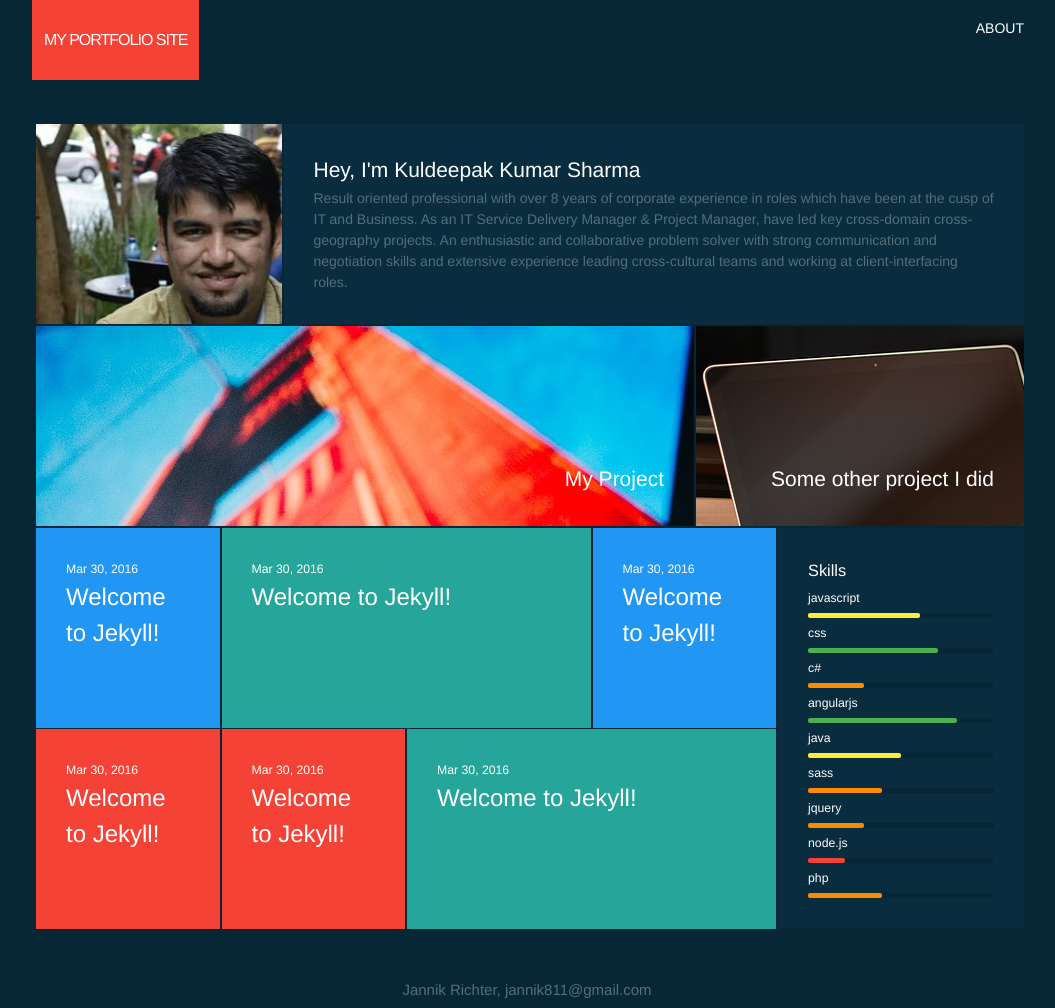
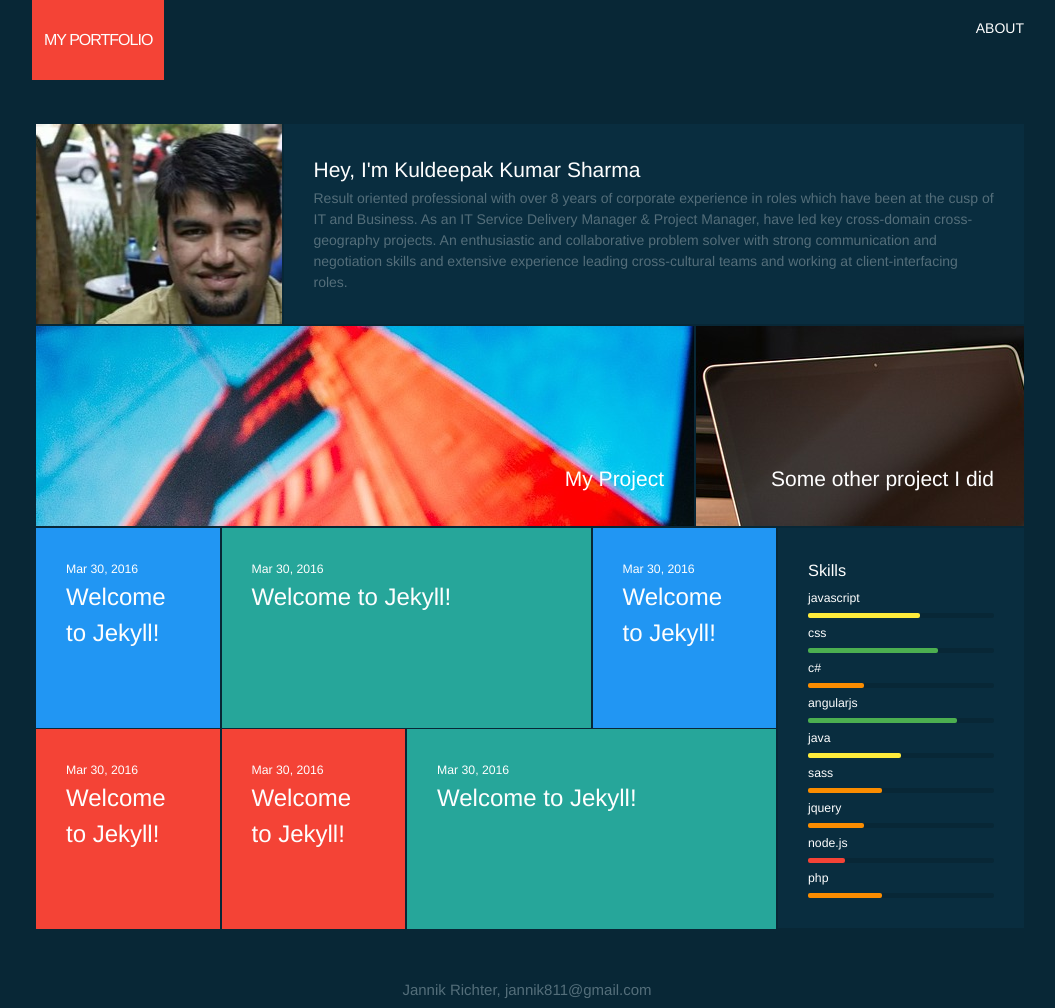
Before and after one commit to kuldeepaksharma/kuldeepaksharma.github.io, a Jekyll site: the page built from index.html, in a window 1280 px wide. Shown: the whole page, without its empty margins (112-1167 px from the left). Built offline with Jekyll 4.4.1, drawn with Linux system fonts in a browser that asks for light colours; some of the changed lines change nothing that is shown.

Commit message:
Update _config.yml

```diff
--- a/_config.yml
+++ b/_config.yml
@@ -6,12 +6,14 @@
 # 'jekyll serve'. If you change this file, please restart the server process.
 
 # Site settings
-title: My Portfolio Site
-email: kuldeepak.sharma@rhsmith.umd.edu
+title: My Portfolio
+email: your-email@domain.com
 description: > # this means to ignore newlines until "baseurl:"
   Jannik Richter, jannik811@gmail.com
-baseurl: "/" # the subpath of your site, e.g. /blog
-github_username:  kuldeepaksharma
+baseurl: "/jekyll-slender-template" # the subpath of your site, e.g. /blog
+url: "http://yourdomain.com" # the base hostname & protocol for your site
+twitter_username: jekyllrb
+github_username:  jekyll
 
 # Build settings
 markdown: kramdown
```
